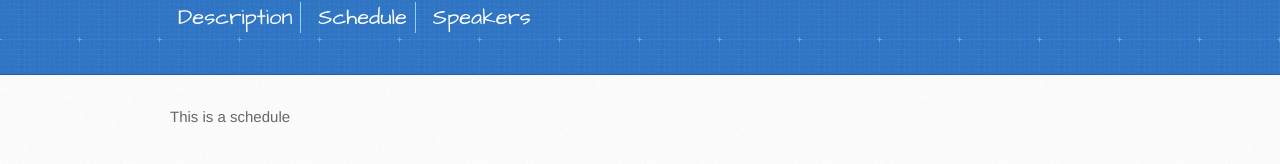
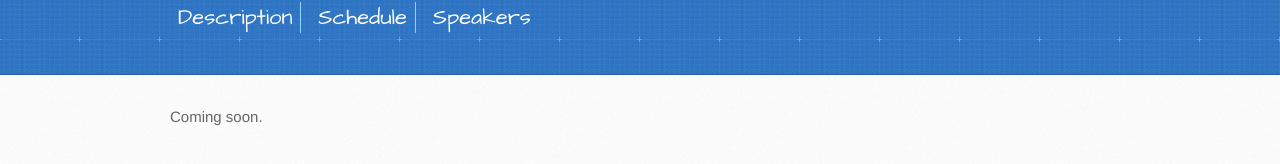
Before and after one commit to LearningSys/sosp17, a Jekyll site: the page built from schedule.md, in a window 1280 px wide. Shown: the part 281-445 px from the top of the page. Built offline with Jekyll 4.4.1, drawn with Linux system fonts in a browser that asks for light colours; our own code applies the rules of GitHub Pages for plain Markdown files; the repository's description, which GitHub fills in, is left out.

Commit message:
Update schedule.md

```diff
--- a/schedule.md
+++ b/schedule.md
@@ -1 +1 @@
-This is a schedule
+Coming soon.
```
